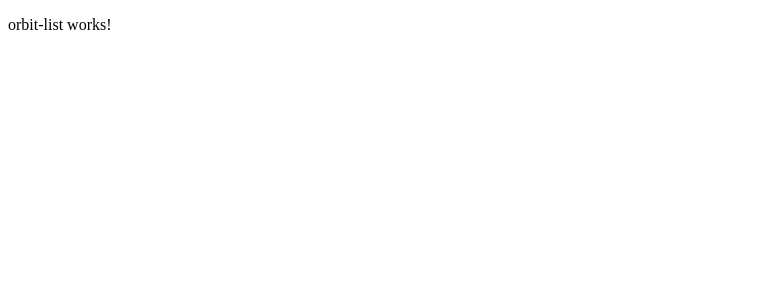
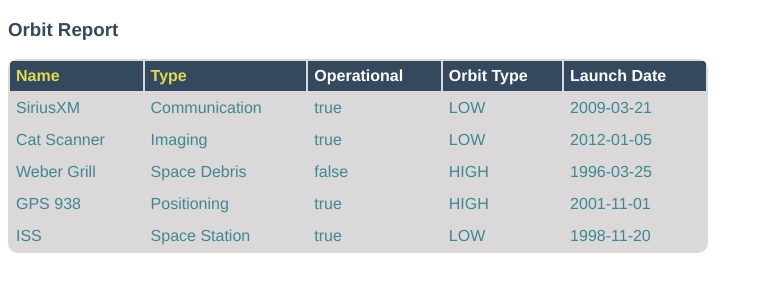
Before and after one commit to aasfaw95/orbit-report, an Angular app: page / in a window 1280 px wide. Shown: the top 300 px of the page, without its empty margins (0-763 px from the left). Built offline with nearby package versions, Linux system fonts and the light colour scheme.

Commit message:
added seperate columns to chart

```diff
--- a/src/app/app.component.css
+++ b/src/app/app.component.css
@@ -0,0 +1,13 @@
+.search-form {
+    margin-bottom: 40px;
+}
+
+button {
+    margin-left: 10px;
+    color: #fff;
+    background-color: #009b25;
+    border-radius: 4px;
+    padding: 2px 5px;
+    font-size: 18px;
+    cursor: pointer;
+}
--- a/src/app/orbit-list/orbit-list.component.css
+++ b/src/app/orbit-list/orbit-list.component.css
@@ -0,0 +1,28 @@
+.sortable {
+    cursor: pointer;
+    color: #dd5;
+}
+
+.warning {
+    background-color: #ca7cbd;
+}
+
+table {
+  color: rgb(63, 135, 145);
+  border-radius: 10px;
+  overflow: hidden;
+  margin: 12px 0;
+  min-width: 700px;
+  background: #dad8d8;
+}
+
+.header-row {
+    background: #34495E;
+    color: #fff
+}
+
+th, td {
+    text-align: left;
+    margin: 5px 10px;
+    padding: 6px;
+}
--- a/src/app/orbit-list/orbit-list.component.html
+++ b/src/app/orbit-list/orbit-list.component.html
@@ -1 +1,27 @@
-<p>orbit-list works!</p>
+<h3>Orbit Report</h3>
+<table>
+   <tr class="header-row">
+      <th class="sortable">Name</th>
+      <th class="sortable">Type</th>
+      <th>Operational</th>
+      <th>Orbit Type</th>
+      <th>Launch Date</th>
+   </tr>
+   <tr *ngFor ="let satellite of satellites">
+       <td>
+           {{satellite.name}}
+       </td>
+       <td>
+           {{satellite.type}}
+       </td>
+        <td>
+           {{satellite.operational}}
+       </td>
+       <td>
+        {{satellite.orbitType}}
+        </td>
+        <td>
+        {{satellite.launchDate}}
+        </td>
+   </tr>
+</table>
--- a/src/app/orbit-list/orbit-list.component.ts
+++ b/src/app/orbit-list/orbit-list.component.ts
@@ -8,11 +8,8 @@
 })
 export class OrbitListComponent implements OnInit {
   @Input() satellites: Satellite[];
-  constructor() { }
+  constructor() {}
 
   ngOnInit() {
   }
-
-
-
 }
--- a/src/app/satellite.ts
+++ b/src/app/satellite.ts
@@ -4,5 +4,11 @@
 type: string;
 operational: boolean;
 launchDate: string;
-constructor(name: string, type: string, launchDate: string, orbitType: string, operational: boolean) {}
+constructor(name: string, type: string, launchDate: string, orbitType: string, operational: boolean) {
+    this.name = name;
+    this.orbitType = orbitType;
+    this.type = type;
+    this.operational = operational;
+    this.launchDate = launchDate;
 }
+}
--- a/src/index.html
+++ b/src/index.html
@@ -1,6 +1,15 @@
 <!doctype html>
 <html lang="en">
 <head>
+  <style>
+    body {
+      font-family: 'Helvetica', 'Courier';
+    }
+
+    h3 {
+        color: #34495E;
+    }
+  </style>
   <meta charset="utf-8">
   <title>OrbitReport</title>
   <base href="/">
```
Also changed, not shown: 1 other file (tests, documents, lock files or other folders).
